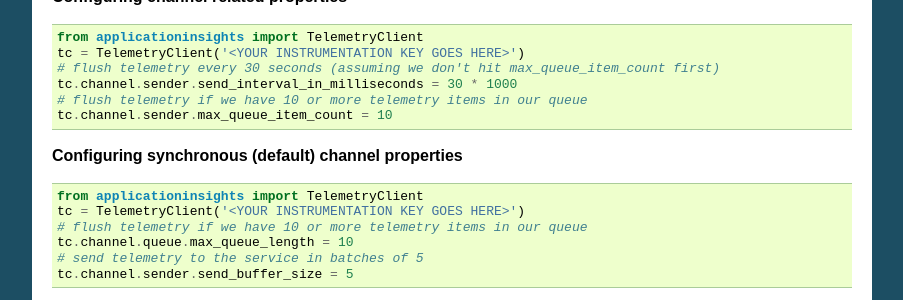
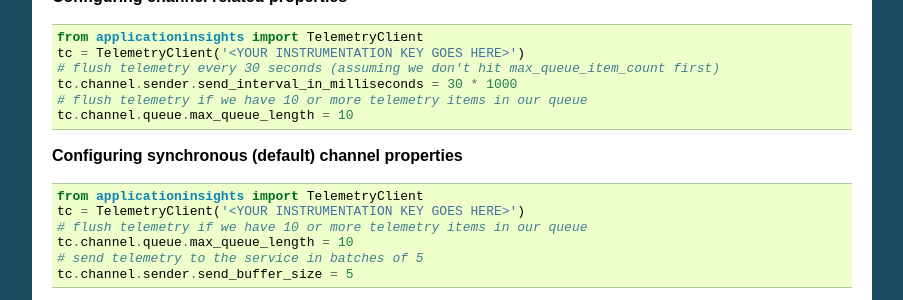
Before and after one commit to microsoft/ApplicationInsights-Python, a Sphinx documentation site: the page built from doc/index.rst, in a window 1280 px wide and 900 px high, scrolled down 1850 px. Shown: the part 152-452 px from the top of the window, without its empty margins (233-1136 px from the left). Built offline with Sphinx 7.4.7, drawn with Linux system fonts in a browser that asks for light colours.

Commit message:
Fixes typo in readme
Fixes #65

```diff
--- a/README.rst
+++ b/README.rst
@@ -122,7 +122,7 @@
     # flush telemetry every 30 seconds (assuming we don't hit max_queue_item_count first)
     tc.channel.sender.send_interval_in_milliseconds = 30 * 1000
     # flush telemetry if we have 10 or more telemetry items in our queue
-    tc.channel.sender.max_queue_item_count = 10
+    tc.channel.queue.max_queue_length = 10
 
 **Basic logging configuration (first option)**
 
--- a/doc/index.rst
+++ b/doc/index.rst
@@ -149,7 +149,7 @@
     # flush telemetry every 30 seconds (assuming we don't hit max_queue_item_count first)
     tc.channel.sender.send_interval_in_milliseconds = 30 * 1000
     # flush telemetry if we have 10 or more telemetry items in our queue
-    tc.channel.sender.max_queue_item_count = 10
+    tc.channel.queue.max_queue_length = 10
 
 .. _usage-sample-08:
 
```
